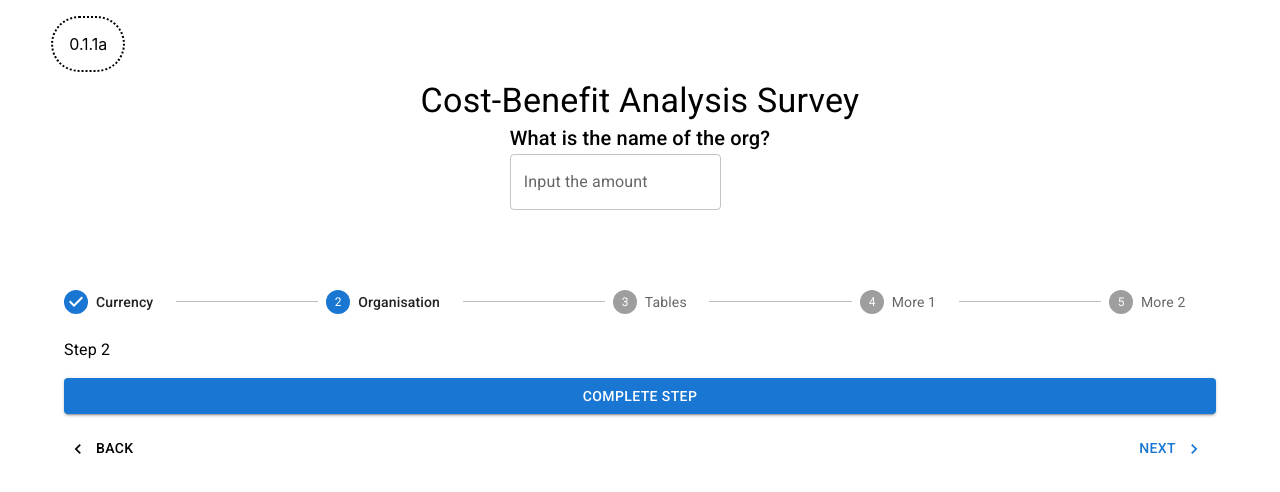
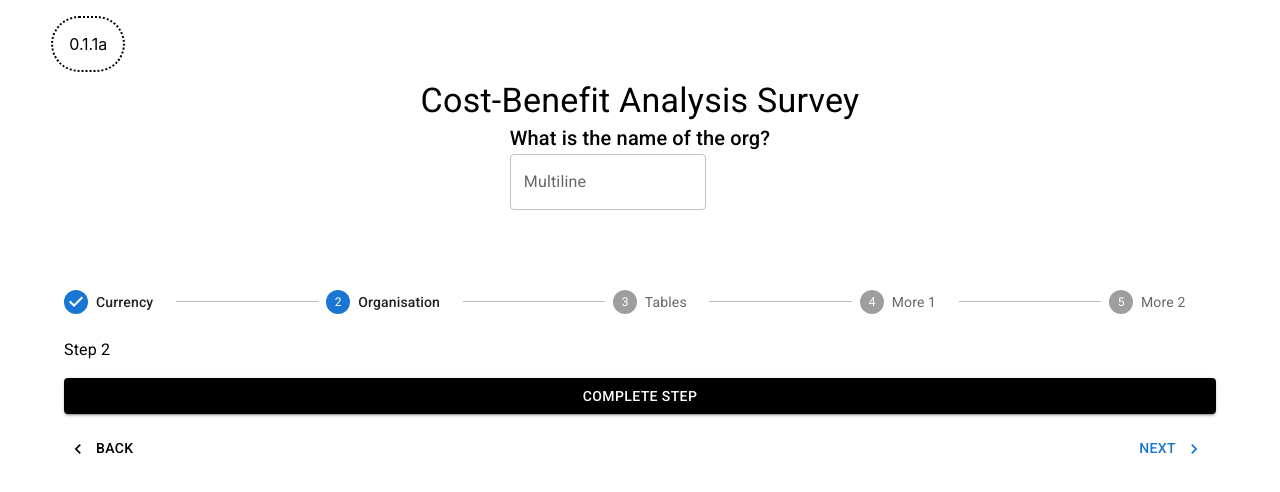
Before and after one commit to dfxe/c-b-analysis-expert, a Next.js app in the folder c-b-analysis-expert/: page / in a window 1280 px wide. Both pictures are taken after a click on the button "COMPLETE STEP". Shown: the top 492 px of the page. Built offline with nearby package versions, Linux system fonts and the light colour scheme.

Commit message:
Add optional types

```diff
--- a/c-b-analysis-expert/components/contexts/DetailsProvider.tsx
+++ b/c-b-analysis-expert/components/contexts/DetailsProvider.tsx
@@ -1,35 +1,14 @@
-import React, {
-  createContext,
-  useState,
-  Dispatch,
-  SetStateAction,
-  useContext,
-  useReducer,
-} from "react";
+import React, { createContext, Dispatch, useContext, useReducer } from "react";
 import { nanoid } from "nanoid";
-
-interface CostRows {
-  recurring: {
-    id: string;
-    title: string;
-    description: string;
-    category: string;
-    period: {
-      periodTimeUnit: string;
-      periodTime: number;
-      periodCost: number;
-    };
-  }[];
-}
 
 interface Details {
   orgDetails: {
     id: string;
-    title: string;
+    title?: string;
     initiative: string;
     question: string;
   };
-  currency: { chosenCurrency: string };
+  currency: { chosenCurrency?: string };
   quantitativeCosts: {
     recurring: {
       id: string;
@@ -71,7 +50,8 @@ interface ShowDetails {
 
 interface ActionType {
   type: string;
-  nextCurrency: string;
+  nextCurrency?: string;
+  nextOrgName?: string;
 }
 
 const DetailsContext = createContext({
@@ -82,7 +62,7 @@ const DetailsContext = createContext({
       initiative: "",
       question: "What is the name of the org?",
     },
-    currency: { chosenCurrency: "GBP" },
+    currency: { chosenCurrency: "USD" },
     quantitativeCosts: {
       recurring: [],
       nonRecurring: {},
@@ -118,6 +98,14 @@ export default function DetailsProvider({ children }: Props) {
           ...state,
           currency: { ...state.currency, chosenCurrency: action.nextCurrency },
         };
+      case "changed_org_name":
+        return {
+          ...state,
+          orgDetails: {
+            ...state.orgDetails,
+            title: action.nextOrgName,
+          },
+        };
     }
 
     throw Error("Unknown action.");
@@ -130,7 +118,7 @@ export default function DetailsProvider({ children }: Props) {
       initiative: "",
       question: "What is the name of the org?",
     },
-    currency: { chosenCurrency: "GBP" },
+    currency: { chosenCurrency: "USD" },
     quantitativeCosts: {
       recurring: [
         {
@@ -160,8 +148,8 @@ export default function DetailsProvider({ children }: Props) {
   });
 
   React.useEffect(() => {
-    console.log(state.currency);
-  }, [state.currency]);
+    console.log(state.orgDetails.title);
+  }, [state.orgDetails.title]);
 
   return (
     <DetailsContext.Provider value={{ state: state, dispatch: dispatch }}>
--- a/c-b-analysis-expert/components/survey/CurrencySelect.tsx
+++ b/c-b-analysis-expert/components/survey/CurrencySelect.tsx
@@ -23,10 +23,7 @@ export default function CurrencySelect() {
     },
   ];
 
-  const [currency, setCurrency] = React.useState("USD");
-
   const handleChange = (event: React.ChangeEvent<HTMLInputElement>) => {
-    setCurrency(event.target.value);
     details.dispatch({
       type: "changed_currency",
       nextCurrency: event.target.value,
@@ -46,7 +43,7 @@ export default function CurrencySelect() {
           id="outlined-select-currency-native"
           select
           label=""
-          value={currency}
+          value={details.state.currency.chosenCurrency}
           onChange={handleChange}
           SelectProps={{
             native: true,
--- a/c-b-analysis-expert/components/survey/FormQuestion.tsx
+++ b/c-b-analysis-expert/components/survey/FormQuestion.tsx
@@ -3,16 +3,30 @@ import SubmitEntry from "./SubmitEntry";
 import NumericInput from "./NumericInput";
 import Box from "@mui/material/Box";
 import Typography from "@mui/material/Typography";
+import { TextField } from "@mui/material";
+import { useDetails } from "../contexts/DetailsProvider";
+
 interface FormQuestionProps {
   question: string;
 }
 export default function FormQuestion({ question = "?" }: FormQuestionProps) {
+  const details = useDetails();
+  const handleChange = (e: React.ChangeEvent<HTMLInputElement>) => {
+    details.dispatch({ type: "changed_org_name", nextOrgName: e.target.value });
+  };
   return (
     <Box>
       <Typography variant="h6" component="h4" sx={{ textAlign: "center" }}>
         {question}
       </Typography>
-      <NumericInput></NumericInput>
+      <TextField
+        id="outlined-multiline-flexible"
+        label="Multiline"
+        multiline
+        maxRows={4}
+        value={details.state.orgDetails.title}
+        onChange={handleChange}
+      />
     </Box>
   );
 }
--- a/c-b-analysis-expert/components/survey/SubmitEntry.tsx
+++ b/c-b-analysis-expert/components/survey/SubmitEntry.tsx
@@ -1,11 +1,9 @@
 import React, { Dispatch, SetStateAction } from "react";
 import Button from "@mui/material/Button";
-
 import Box from "@mui/material/Box";
 import Stepper from "@mui/material/Stepper";
 import Step from "@mui/material/Step";
 import StepButton from "@mui/material/StepButton";
-
 import Typography from "@mui/material/Typography";
 import KeyboardArrowLeft from "@mui/icons-material/KeyboardArrowLeft";
 import KeyboardArrowRight from "@mui/icons-material/KeyboardArrowRight";
@@ -109,7 +107,7 @@ export default function SubmitEntry({
         ref={stepsContainerRef}
         nonLinear
         activeStep={activeStep}
-        sx={{ overflowX: "scroll", overflowY: "hidden" }}
+        sx={{ overflowX: "hidden", overflowY: "hidden" }}
       >
         {summaries.map((label, index) => (
           <Step key={label} completed={completed[index]}>
@@ -148,7 +146,11 @@ export default function SubmitEntry({
                     Step {activeStep + 1} already completed
                   </Typography>
                 ) : (
-                  <Button variant="contained" onClick={handleComplete}>
+                  <Button
+                    variant="contained"
+                    sx={{ backgroundColor: "black" }}
+                    onClick={handleComplete}
+                  >
                     {completedSteps() === totalSteps() - 1
                       ? "Finish"
                       : "Complete Step"}
--- a/c-b-analysis-expert/components/survey/Survey.tsx
+++ b/c-b-analysis-expert/components/survey/Survey.tsx
@@ -8,10 +8,23 @@ import SubmitEntry from "./SubmitEntry";
 import FormQuestion from "./FormQuestion";
 import Typography from "@mui/material/Typography";
 import OutTable from "./OutTable";
+import { nanoid } from "nanoid";
 const Survey = () => {
   const [currentPage, setCurrentPage] = useState<number>(0);
   const maxQuestionsRef = React.useRef(7);
 
+  const pages = () => {
+    return [
+      <CurrencySelect key={"oUg-UxeEv20zib1QKiL3L"} />,
+
+      <FormQuestion
+        key={"C4i4MsLt8kp80bztULT6-"}
+        question="What is the name of the org?"
+      />,
+
+      <OutTable key={"_mDcQS-RpqpcNrophAWDV"} />,
+    ];
+  };
   return (
     <div
       style={{
@@ -25,15 +38,7 @@ const Survey = () => {
       <Typography variant="h4" component="h4" sx={{ textAlign: "center" }}>
         Cost-Benefit Analysis Survey
       </Typography>
-
-      {currentPage === 0 && <CurrencySelect></CurrencySelect>}
-
-      {currentPage === 1 && (
-        <FormQuestion question="What is the name of the org?" />
-      )}
-
-      {currentPage === 2 && <OutTable></OutTable>}
-
+      {pages()[currentPage]}
       <SubmitEntry
         setCurrentPage={setCurrentPage}
         summaries={["Currency", " Organisation", "Tables", "More 1", "More 2"]}
```
